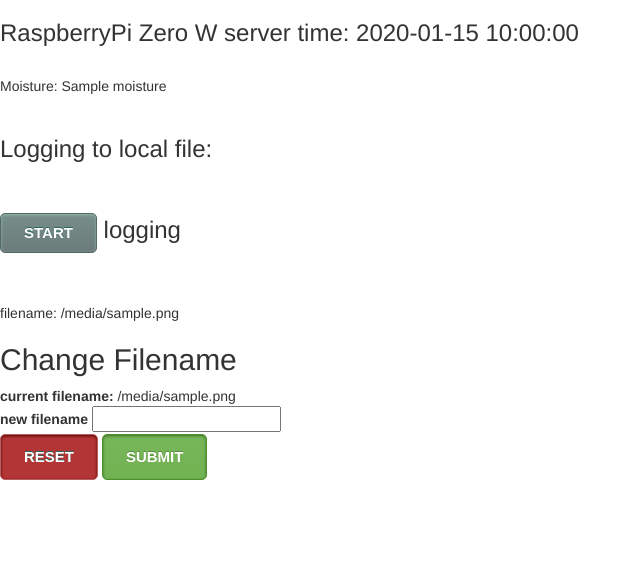
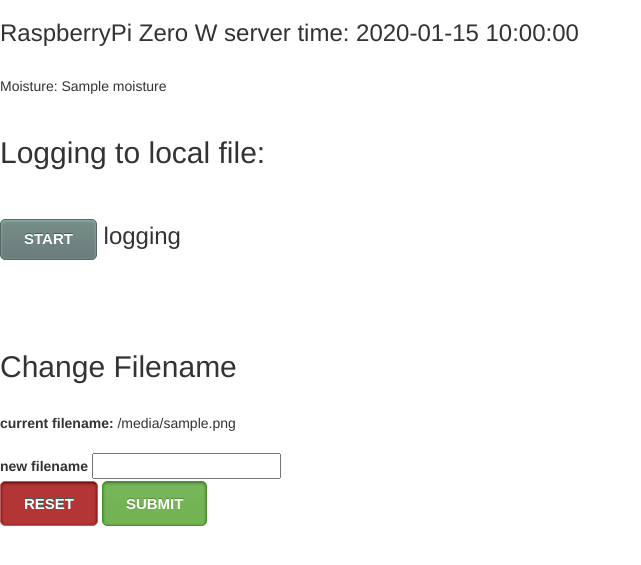
Before and after one commit to SYoy/smart_gardening, a Python web app: template server/templates/index.html in a window 1280 px wide. Shown: the top 565 px of the page, without its empty margins (0-641 px from the left). Run offline with Jinja, Linux system fonts and the light colour scheme; the template is opened without the code that fills it: most values are stand-ins (such as "Sample title", 1, 10 or a date in 2020); some libraries are stand-ins or nearby versions.

Commit message:
filename change

```diff
--- a/server/templates/index.html
+++ b/server/templates/index.html
@@ -26,7 +26,7 @@
 <br>
 <br>
 
-<h3>Logging to local file:</h3>
+<h2>Logging to local file:</h2>
 <br>
 <h3>{% if running == 1 %}
        <a href="/ms/stop"class="button1">STOP</a>
@@ -38,13 +38,13 @@
 <br>
 <br>
 <form id="filename">
-    filename: {{ filename }}
     <br>
     <label class="h2" form="filename">Change Filename</label>
     <br>
+    <br>
     <b>current filename:</b> {{ filename }}
     <br>
-
+    <br>
     <label for="new_filename">new filename</label>
     <input type="text" name="new_filename" id="new_filename" maxlength="30">
 
--- a/server/test_template.py
+++ b/server/test_template.py
@@ -77,7 +77,7 @@
 
     return render_template('index.html', **templateData)
 
-@app.route("/set/filename/<name>")
+@app.route("/?new_filename=<name>")
 def setFilename(name):
     s.filename = name
     sensor = moisture_sensors.sensor()
```
